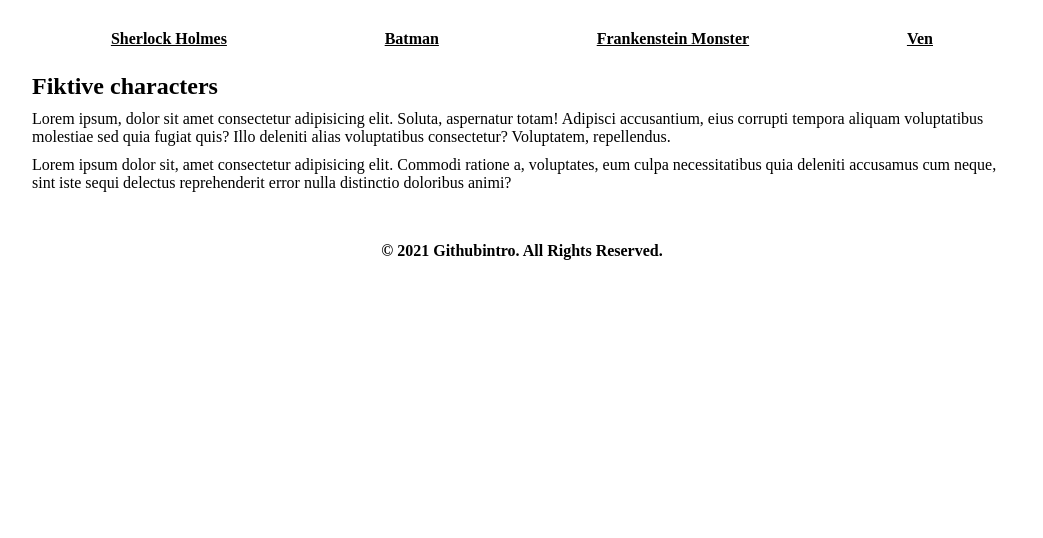
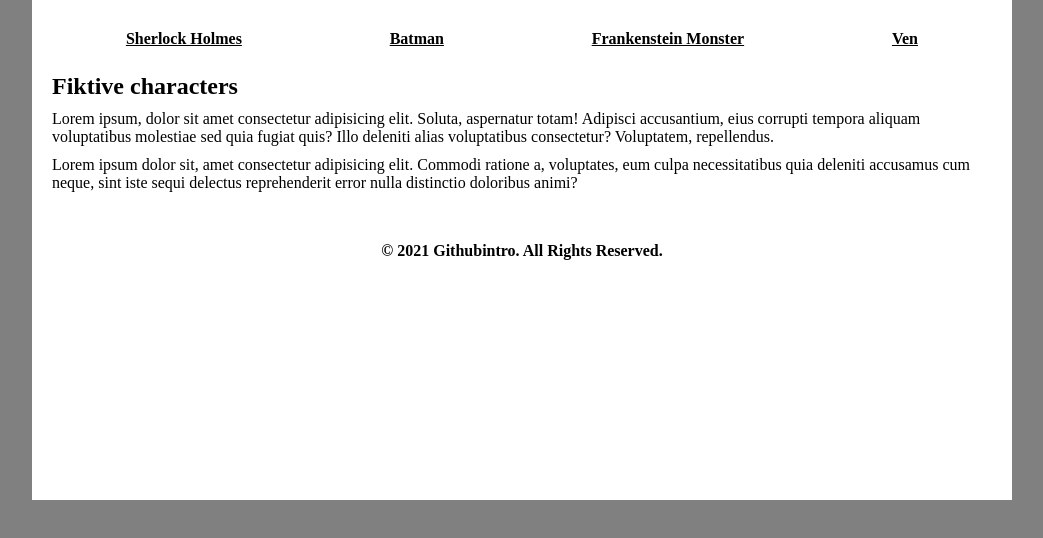
Before and after one commit to mohammadyousaf0/Githubintro, a plain HTML site: page index.html in a window 1280 px wide. Shown: the whole page, without its empty margins (118-1161 px from the left). Drawn offline with Linux system fonts and the light colour scheme.

Commit message:
Add solution to assignment githubintro

```diff
--- a/style.css
+++ b/style.css
@@ -9,6 +9,14 @@
     margin: 0 auto;
     padding-top: 30px;
     padding-bottom: 50px;
+    background-color: white;
+    height: 500px;
+    padding-left: 20px;
+    padding-right: 20px;
+}
+
+body {
+    background-color: gray;
 }
 
 header {
```
